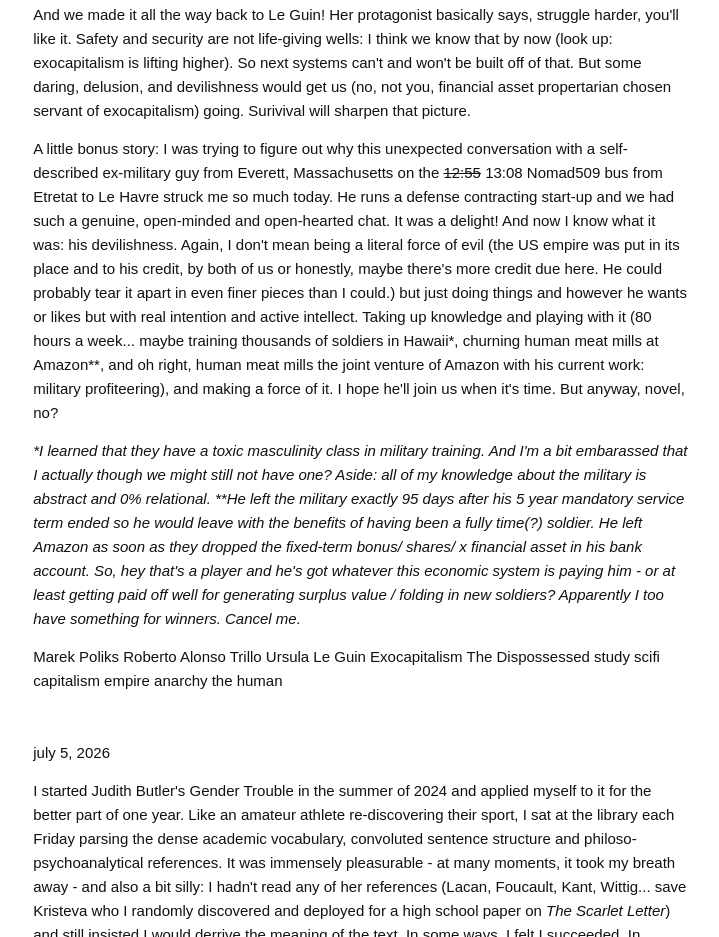
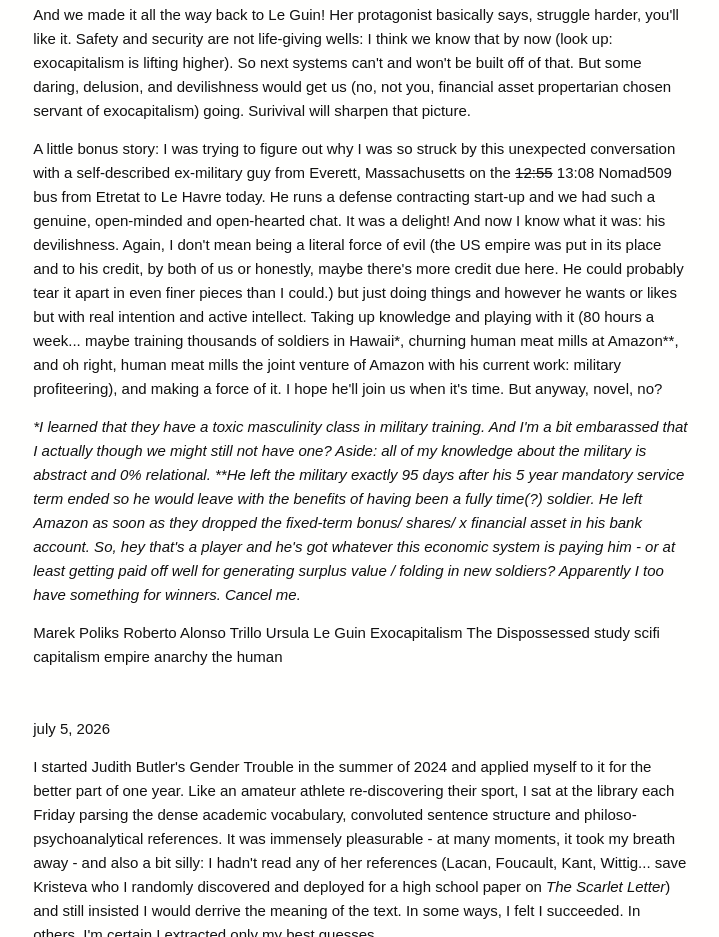
Before and after one commit to eni0530/eni0530.github.io, a plain HTML site: page index.html in a window 1280 px wide. Shown: the part 1745-2682 px from the top of the page, without its empty margins (117-836 px from the left). Drawn offline with Linux system fonts and the light colour scheme.

Commit message:
Update index.html

```diff
--- a/index.html
+++ b/index.html
@@ -27,7 +27,7 @@
   <p>Can we practice other worlds as if they exist? The last part is critical. They must be real for our hope to catch. And of course, they do though more blood 'n bones are in the mix. I listened to an early disintegrator episode while walking frantically towards the company budget hotel in Paris (no reason, I'm just off my rocker). Just about none of it made sense to me - and made me seriously doubt whether I had any business in writing anything suggesting I have any functional intellect - but he did articulate two things I'm taking away: that people have been throwing Marx out the door since the 90s (specifically in France, specifically Deleuze, Guttari, e t c?) and we're struggling to see if/how Marx helps us navigate the shift from industrial to financial capital. Also known as the difference between commodities and assets. Okay. So I've been a little proud of myself for reading this stuff, granted I'm making a lot of guesses at meaning. I'll add generative ones, at least for me as a random entity. But the point is I've been cutting corners, carving crude angles, and taking other people's words at face value.</p>
   <p>So I gotta do some more active thinking. It is decently hard when you don't play piano and you want to learn <i></i>Fantaisie Impromptu</i> (sigh, all these patterns) and I suppose what I'm feeling is I guess I won't become a world-class philosopher (somehow the new-to-me-ness of it all made it feel easier than things I already broke some ground in). Or maybe I will! Hell, I love my <i>fantaisie impromptu</i> these days, she in her fragements is so generative and brings me to my very core. <i>Side note: I feel like I've really found my sound people in the Scissortail crew.</i> So to hell with Hegel, Humes, Kant, Habermas, and all the other men I've never read and might never read. I will read what I can, enjoy it as much as possible, and also, this feels important right now, struggle (or rather, make them struggle) a little harder.</p>
   <p>And we made it all the way back to Le Guin! Her protagonist basically says, struggle harder, you'll like it. Safety and security are not life-giving wells: I think we know that by now (look up: exocapitalism is lifting higher). So next systems can't and won't be built off of that. But some daring, delusion, and devilishness would get us (no, not you, financial asset propertarian chosen servant of exocapitalism) going. Surivival will sharpen that picture.</p>
-  <p>A little bonus story: I was trying to figure out why this unexpected conversation with a self-described ex-military guy from Everett, Massachusetts on the <s>12:55</s> 13:08 Nomad509 bus from Etretat to Le Havre struck me so much today. He runs a defense contracting start-up and we had such a genuine, open-minded and open-hearted chat. It was a delight! And now I know what it was: his devilishness. Again, I don't mean being a literal force of evil (the US empire was put in its place and to his credit, by both of us or honestly, maybe there's more credit due here. He could probably tear it apart in even finer pieces than I could.) but just doing things and however he wants or likes but with real intention and active intellect. Taking up knowledge and playing with it (80 hours a week... maybe training thousands of soldiers in Hawaii*, churning human meat mills at Amazon**, and oh right, human meat mills the joint venture of Amazon with his current work: military profiteering), and making a force of it. I hope he'll join us when it's time. But anyway, novel, no? </p>
+  <p>A little bonus story: I was trying to figure out why I was so struck by this unexpected conversation with a self-described ex-military guy from Everett, Massachusetts on the <s>12:55</s> 13:08 Nomad509 bus from Etretat to Le Havre today. He runs a defense contracting start-up and we had such a genuine, open-minded and open-hearted chat. It was a delight! And now I know what it was: his devilishness. Again, I don't mean being a literal force of evil (the US empire was put in its place and to his credit, by both of us or honestly, maybe there's more credit due here. He could probably tear it apart in even finer pieces than I could.) but just doing things and however he wants or likes but with real intention and active intellect. Taking up knowledge and playing with it (80 hours a week... maybe training thousands of soldiers in Hawaii*, churning human meat mills at Amazon**, and oh right, human meat mills the joint venture of Amazon with his current work: military profiteering), and making a force of it. I hope he'll join us when it's time. But anyway, novel, no? </p>
   <p><i>*I learned that they have a toxic masculinity class in military training. And I'm a bit embarassed that I actually though we might still not have one? Aside: all of my knowledge about the military is abstract and 0% relational. **He left the military exactly 95 days after his 5 year mandatory service term ended so he would leave with the benefits of having been a fully time(?) soldier. He left Amazon as soon as they dropped the fixed-term bonus/ shares/ x financial asset in his bank account. So, hey that's a player and he's got whatever this economic system is paying him - or at least getting paid off well for generating surplus value / folding in new soldiers? Apparently I too have something for winners. Cancel me.</i>
 
   <p class="tags"> Marek Poliks Roberto Alonso Trillo Ursula Le Guin Exocapitalism The Dispossessed study scifi capitalism empire anarchy the human</p>
```
